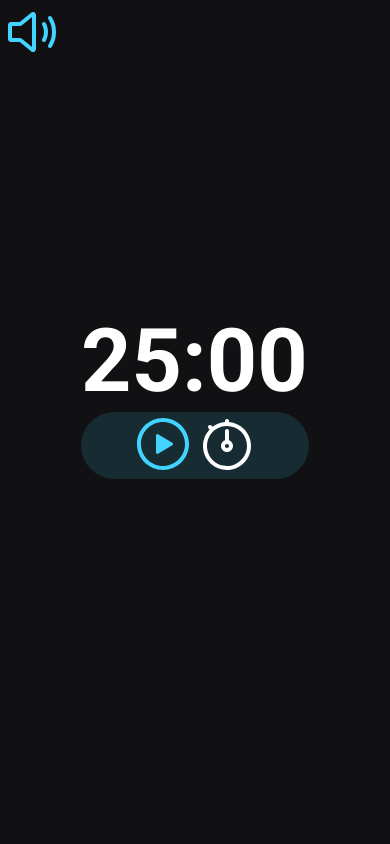
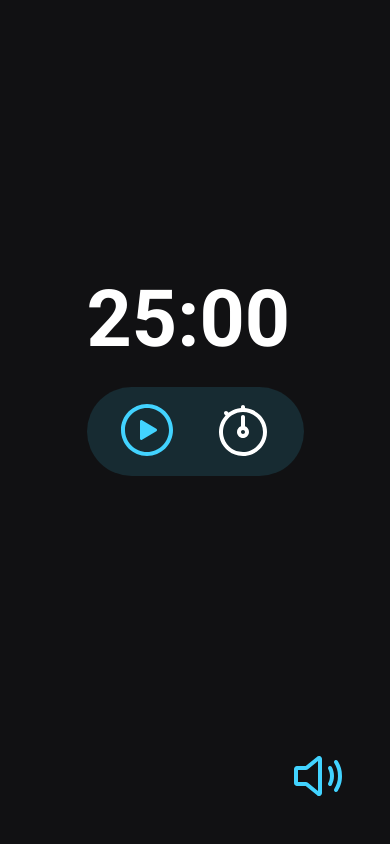
Before and after one commit to lionelsu/rocket-repository, a plain HTML site: page Stage 05/Projeto 01/index.html in a window 390 px wide. Drawn offline with Linux system fonts and the light colour scheme.

Commit message:
up css stage05

```diff
--- a/Stage 05/Projeto 01/style.css
+++ b/Stage 05/Projeto 01/style.css
@@ -18,8 +18,11 @@ body {
   font-family: 'Roboto', sans-serif;
   background-color: var(--bg-color);
   color: var(--text-color);
+
+  display: grid;
+  min-height: 100vh;
 }
-
+/*
 main {
   width: 22.8rem;
   height: 22.7rem;
@@ -30,6 +33,12 @@ main {
   right: 0;
   margin: auto;
 }
+*/
+
+main {
+  align-self: end;
+  justify-self: center;
+}
 
 button {
   background-color: transparent;
@@ -39,12 +48,12 @@ button {
 
 #timer {
   display: flex;
-  font-style: normal;
   font-weight: 700;
-  font-size: 8.8rem;
+  font-size: clamp(4rem, 4rem + 10vw, 8.8rem);
   line-height: 10.3rem;
   text-align: center;
   text-transform: uppercase;
+  margin-bottom: 1.6rem;
 }
 
 #controls {
@@ -52,26 +61,24 @@ button {
   display: flex;
   align-items: center;
   justify-content: center;
+  gap: 3.2rem;
   border-radius: 9999px;
+
+  width: clamp(10rem, 10rem + 30vw, 22.8rem);
+  height: clamp(8rem, 5rem + 10vw, 10.8rem);
 }
 
 .hide {
   display: none;
 }
 
-.column {
-  background-color: red;
+button svg {
+  width: clamp(3.2rem, 2rem + 12vw, 6.4rem);
 }
 
-.row {
-  background-color: blue;
-  width: 22.8rem;
-  height: 10.3rem;
-  margin-bottom: 1.6rem;
+footer {
+  align-self: end;
+  justify-self: end;
+
+  padding: 0 4rem 3.2rem 0;
 }
-
-.timeWrapper {
-  background-color: black;
-  width: 22.8rem;
-  height: 10.8rem;
-}
```
